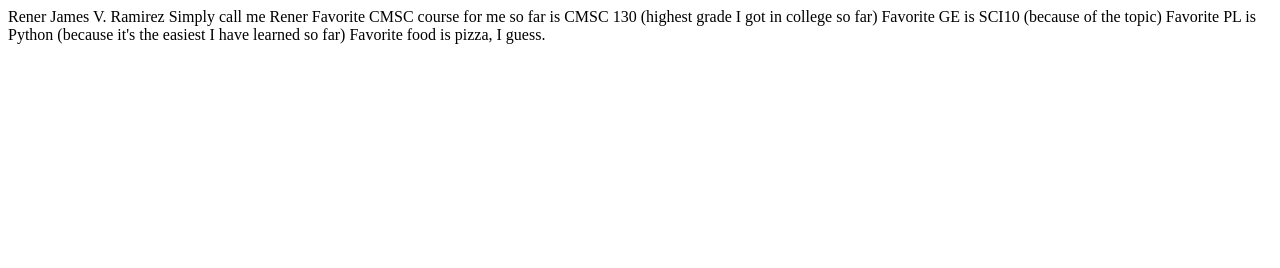
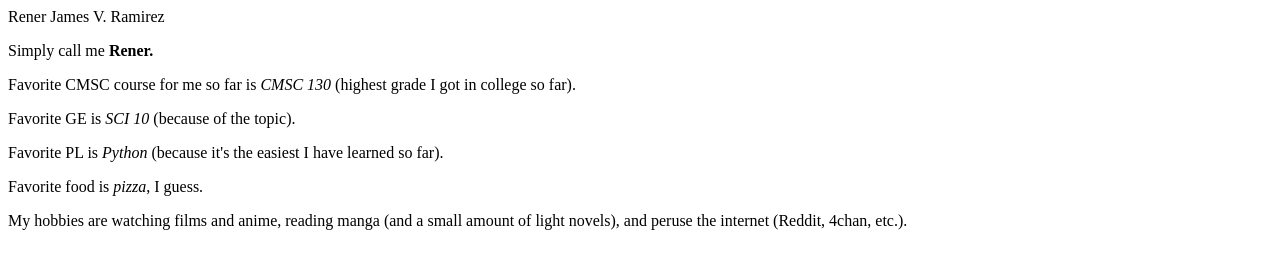
Before and after one commit to RenerRamirez/RenerRamirez.github.io, a plain HTML site: page index.html in a window 1280 px wide. Drawn offline with Linux system fonts and the light colour scheme.

Commit message:
Added hobbies.

```diff
--- a/index.html
+++ b/index.html
@@ -5,10 +5,11 @@
 
 	<body>
 		Rener James V. Ramirez
-		Simply call me Rener
-		Favorite CMSC course for me so far is CMSC 130 (highest grade I got in college so far)
-		Favorite GE is SCI10 (because of the topic)
-		Favorite PL is Python (because it's the easiest I have learned so far)
-		Favorite food is pizza, I guess.
+		<p>Simply call me <b>Rener.</b></p>
+		<p>Favorite CMSC course for me so far is <i>CMSC 130</i> (highest grade I got in college so far).</p>
+		<p>Favorite GE is <i>SCI 10</i> (because of the topic).</p>
+		<p>Favorite PL is <i>Python</i> (because it's the easiest I have learned so far).</p>
+		<p>Favorite food is <i>pizza</i>, I guess.</p>
+		<p>My hobbies are watching films and anime, reading manga (and a small amount of light novels), and peruse the internet (Reddit, 4chan, etc.).</p>
 	</body>
 </html>
```
